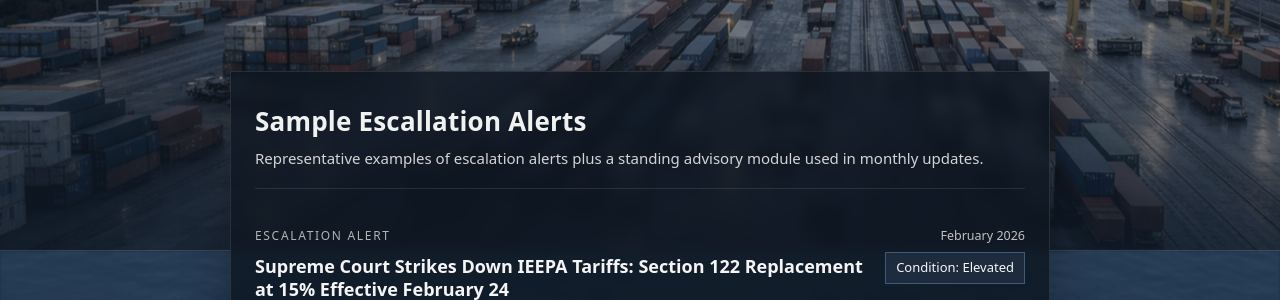
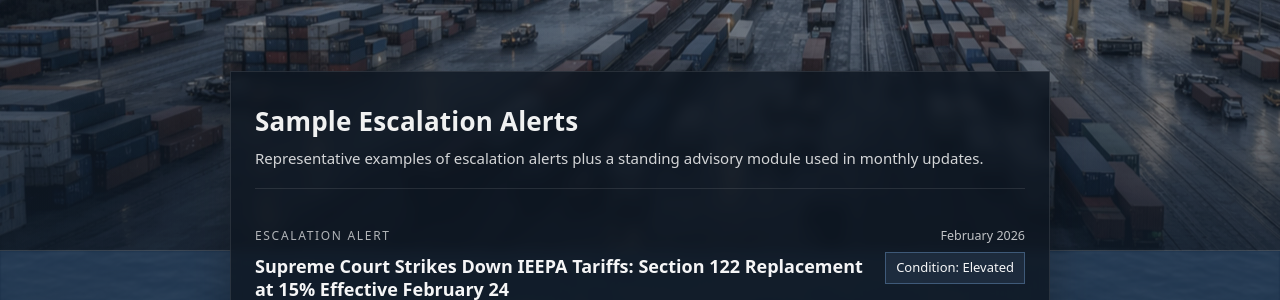
Before and after one commit to importrisk/import-risk-intelligence-site, a Jekyll site: the page built from insights.html, in a window 1280 px wide. Shown: the part 397-697 px from the top of the page. Built offline with Jekyll 4.4.1, drawn with Linux system fonts in a browser that asks for light colours.

Commit message:
Update insights.html

```diff
--- a/insights.html
+++ b/insights.html
@@ -28,7 +28,7 @@ description: Sample Escalation Alerts and Standing Advisories — concise, decis
 
         <!-- CARD HEADING (inside the dark card) -->
         <header class="brief-card-head">
-          <h2>Sample Escallation Alerts</h2>
+          <h2>Sample Escalation Alerts</h2>
           <p class="muted">Representative examples of escalation alerts plus a standing advisory module used in monthly updates.</p>
         </header>
 
```
